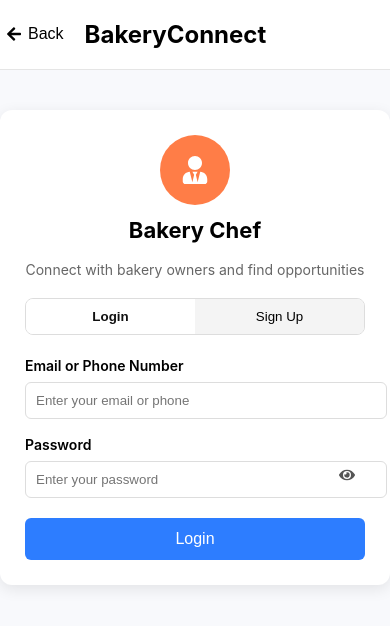
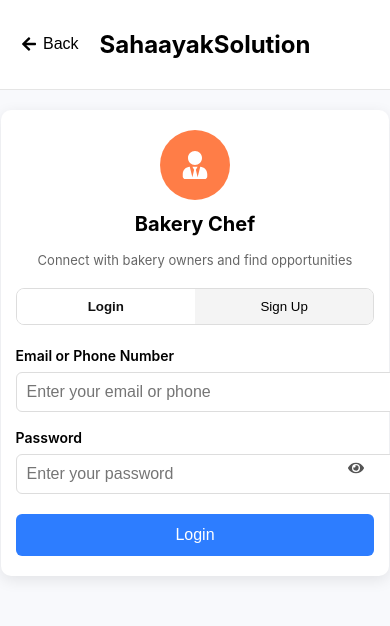
Before and after one commit to Ritikchauhan022/SahaayakSolution, a React (Create React App) app in the folder client/: page /loginsignup in a window 390 px wide. Shown: the top 626 px of the page. Built offline with nearby package versions, Linux system fonts and the light colour scheme; no server answers.

Commit message:
LoginSignup page responsive fix

```diff
--- a/client/src/App.css
+++ b/client/src/App.css
@@ -588,7 +588,36 @@ padding-bottom: 20px;
     pointer-events: none;
   }
 
-
+  /* RESPONSIVE FIXES (Mobile & Tablet) */
+  @media (max-width: 480px) {
+    .ls-header {
+      margin-bottom: 20px;
+      padding: 10px 15px;
+    }
+
+    .ls-box {
+      width: 92%;
+      padding: 20px 15px; /* Mobile par thoda compact padding */
+      border-radius: 10px;
+    }
+
+    .ls-title{
+      font-size: 20px;
+    }
+
+    .ls-desc{
+      font-size: 13px;
+    }
+
+    .ls-form input{
+      font-size: 16px; /* Mobile par zoom issue rokne ke liye 16px best hai */
+      padding: 10px;
+    }
+
+    .ls-submit-btn{
+      padding: 12px;
+    }
+  }
   /*Yha se OwnerInformation.js file ki CSS hai*/
    .owner-container{
     background: #f8f9fa;
--- a/client/src/LoginSignup.js
+++ b/client/src/LoginSignup.js
@@ -142,7 +142,7 @@ function LoginSignup(props){
                  <button className="ls-back-btn" onClick={handleBack}>
                      <FaArrowLeft /> Back
                  </button>
-                 <h2>BakeryConnect</h2>
+                 <h2>SahaayakSolution</h2>
              </div>
 
               {/* === MAIN CARD === */}
```
